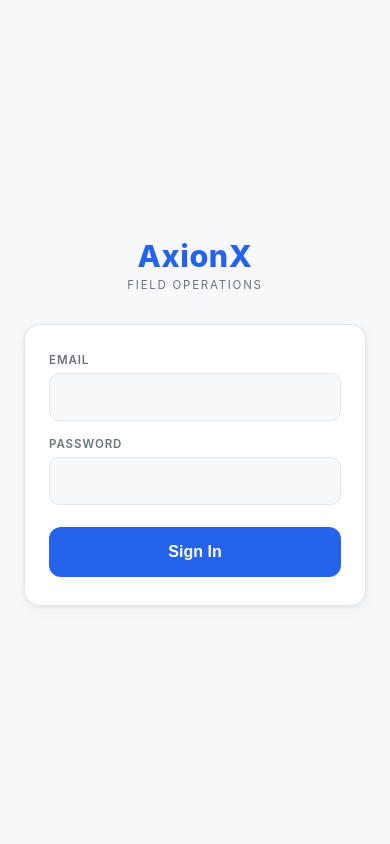
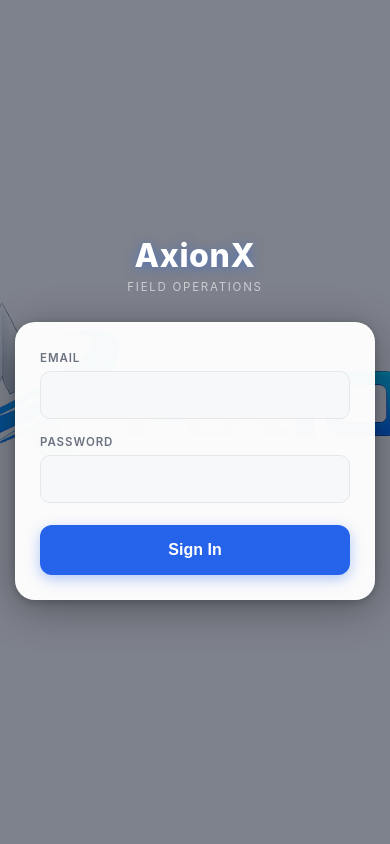
Before and after one commit to reclaimingtheacres-ui/axionx, a Flask app: page /m/login in a window 390 px wide. Run offline with Flask 3, Linux system fonts and the light colour scheme; data comes from the database, SQL or seed files in the repository; data that the repository does not hold is empty; parts of the project's set-up code (start-up, migrations or seed data) failed here and were passed over.

Commit message:
Update mobile login screen with full-screen launch artwork background
Update the mobile login page template to use a full-screen AxionX launch background image with a dark overlay, improving contrast and visual appeal.

Replit-Commit-Author: Agent
Replit-Commit-Session-Id: 4b7c62e9-2bc3-4e6d-9766-30ca2a71b7ec
Replit-Commit-Checkpoint-Type: full_checkpoint
Replit-Commit-Event-Id: 06753856-6aa6-4dc7-8e73-b916b83fd864
Replit-Commit-Screenshot-Url: https://storage.googleapis.com/screenshot-production-us-central1/39eff0fe-e471-42b9-acca-839e18631cba/4b7c62e9-2bc3-4e6d-9766-30ca2a71b7ec/HLLrfQY
Replit-Helium-Checkpoint-Created: true

```diff
--- a/templates/mobile/login.html
+++ b/templates/mobile/login.html
@@ -4,60 +4,153 @@
 <meta charset="UTF-8">
 <meta name="viewport" content="width=device-width, initial-scale=1, viewport-fit=cover">
 <meta name="apple-mobile-web-app-capable" content="yes">
-<meta name="apple-mobile-web-app-status-bar-style" content="default">
-<meta name="theme-color" content="#ffffff">
+<meta name="apple-mobile-web-app-status-bar-style" content="black-translucent">
+<meta name="theme-color" content="#0d1827">
 <meta name="color-scheme" content="light">
 <title>AxionX — Sign In</title>
 <style>
 :root { --accent: #2563eb; --line: #e5e7eb; --red: #dc2626; --muted: #6b7280; }
 *, *::before, *::after { box-sizing: border-box; margin: 0; padding: 0; }
-html, body {
-  background: #ffffff; color: #111111;
+
+html {
+  height: 100%;
+}
+
+body {
+  min-height: 100dvh;
+  min-height: 100vh;
   font-family: -apple-system, BlinkMacSystemFont, 'Segoe UI', sans-serif;
-  min-height: 100dvh;
-  padding: env(safe-area-inset-top,0) env(safe-area-inset-right,0) env(safe-area-inset-bottom,0) env(safe-area-inset-left,0);
   -webkit-tap-highlight-color: transparent;
   color-scheme: light;
+  /* Full-screen launch background */
+  background-image: url('/static/images/axionx-launch-bg.jpg');
+  background-size: cover;
+  background-position: center center;
+  background-repeat: no-repeat;
+  /* Layout */
+  display: flex;
+  flex-direction: column;
+  align-items: center;
+  justify-content: center;
+  padding: calc(env(safe-area-inset-top,20px) + 16px)
+           env(safe-area-inset-right,0px)
+           calc(env(safe-area-inset-bottom,0px) + 24px)
+           env(safe-area-inset-left,0px);
+  position: relative;
 }
-body { display: flex; flex-direction: column; align-items: center; justify-content: center; padding: 24px; background: #f7f8fa; }
-.brand { text-align: center; margin-bottom: 32px; }
-.brand-logo { font-size: 1.9rem; font-weight: 800; letter-spacing: .02em; color: var(--accent); }
-.brand-sub { font-size: .72rem; color: var(--muted); letter-spacing: .15em; text-transform: uppercase; margin-top: 4px; }
+
+/* Dark blue overlay — improves contrast without hiding the artwork */
+body::before {
+  content: '';
+  position: fixed;
+  inset: 0;
+  background: rgba(8, 16, 36, 0.52);
+  pointer-events: none;
+  z-index: 0;
+}
+
+/* Everything above the overlay */
+.brand, .card { position: relative; z-index: 1; }
+
+/* ── Brand / logo area ── */
+.brand {
+  text-align: center;
+  margin-bottom: 28px;
+}
+.brand-logo {
+  font-size: 2rem;
+  font-weight: 800;
+  letter-spacing: .02em;
+  color: #ffffff;
+  text-shadow: 0 2px 12px rgba(37,99,235,.5);
+}
+.brand-sub {
+  font-size: .72rem;
+  color: rgba(255,255,255,.6);
+  letter-spacing: .15em;
+  text-transform: uppercase;
+  margin-top: 5px;
+}
+
+/* ── Login card ── */
 .card {
-  background: #ffffff; border: 1px solid var(--line);
-  border-radius: 16px; padding: 28px 24px;
-  width: 100%; max-width: 360px;
-  box-shadow: 0 1px 4px rgba(0,0,0,.06), 0 4px 16px rgba(0,0,0,.04);
+  background: rgba(255, 255, 255, 0.97);
+  border: 1px solid rgba(255,255,255,0.25);
+  border-radius: 20px;
+  padding: 28px 24px 24px;
+  width: 100%;
+  max-width: 360px;
+  box-shadow: 0 8px 40px rgba(0,0,0,.35), 0 2px 8px rgba(0,0,0,.2);
 }
-label { display: block; font-size: .72rem; font-weight: 600; color: var(--muted); letter-spacing: .08em; text-transform: uppercase; margin-bottom: 6px; }
+
+label {
+  display: block;
+  font-size: .72rem;
+  font-weight: 600;
+  color: var(--muted);
+  letter-spacing: .08em;
+  text-transform: uppercase;
+  margin-bottom: 6px;
+}
+
 input {
-  width: 100%; background: #f7f8fa; border: 1px solid var(--line);
-  border-radius: 10px; color: #111111; font-size: 1rem; padding: 13px 14px;
-  outline: none; transition: border-color .15s, box-shadow .15s;
-  -webkit-appearance: none; min-height: 48px;
+  width: 100%;
+  background: #f7f8fa;
+  border: 1px solid var(--line);
+  border-radius: 10px;
+  color: #111111;
+  font-size: 1rem;
+  padding: 13px 14px;
+  outline: none;
+  transition: border-color .15s, box-shadow .15s;
+  -webkit-appearance: none;
+  min-height: 48px;
 }
-input:focus { border-color: var(--accent); box-shadow: 0 0 0 3px rgba(37,99,235,.1); background: #ffffff; }
+input:focus {
+  border-color: var(--accent);
+  box-shadow: 0 0 0 3px rgba(37,99,235,.1);
+  background: #ffffff;
+}
+
 .fg { margin-bottom: 16px; }
+
 .submit-btn {
-  width: 100%; background: var(--accent); color: #ffffff;
-  border: none; border-radius: 12px; font-size: 1rem; font-weight: 700;
-  padding: 14px; cursor: pointer; margin-top: 6px;
-  -webkit-appearance: none; min-height: 50px;
+  width: 100%;
+  background: var(--accent);
+  color: #ffffff;
+  border: none;
+  border-radius: 12px;
+  font-size: 1rem;
+  font-weight: 700;
+  padding: 14px;
+  cursor: pointer;
+  margin-top: 6px;
+  -webkit-appearance: none;
+  min-height: 50px;
   transition: opacity .15s, transform .1s;
+  box-shadow: 0 4px 14px rgba(37,99,235,.35);
 }
 .submit-btn:active { opacity: .85; transform: scale(.98); }
+
 .err {
-  background: #fef2f2; color: var(--red);
-  border: 1px solid #fecaca; border-radius: 10px;
-  padding: 11px 14px; font-size: .88rem; margin-bottom: 16px; line-height: 1.4;
+  background: #fef2f2;
+  color: var(--red);
+  border: 1px solid #fecaca;
+  border-radius: 10px;
+  padding: 11px 14px;
+  font-size: .88rem;
+  margin-bottom: 16px;
+  line-height: 1.4;
 }
 </style>
 </head>
 <body>
+
 <div class="brand">
   <div class="brand-logo">AxionX</div>
   <div class="brand-sub">Field Operations</div>
 </div>
+
 <div class="card">
   {% if error %}<div class="err">{{ error }}</div>{% endif %}
   {% with messages = get_flashed_messages(with_categories=true) %}
@@ -78,5 +171,6 @@ input:focus { border-color: var(--accent); box-shadow: 0 0 0 3px rgba(37,99,235,
     <button type="submit" class="submit-btn">Sign In</button>
   </form>
 </div>
+
 </body>
 </html>
```
Also changed, not shown: static/images/axionx-launch-bg.jpg (added).
